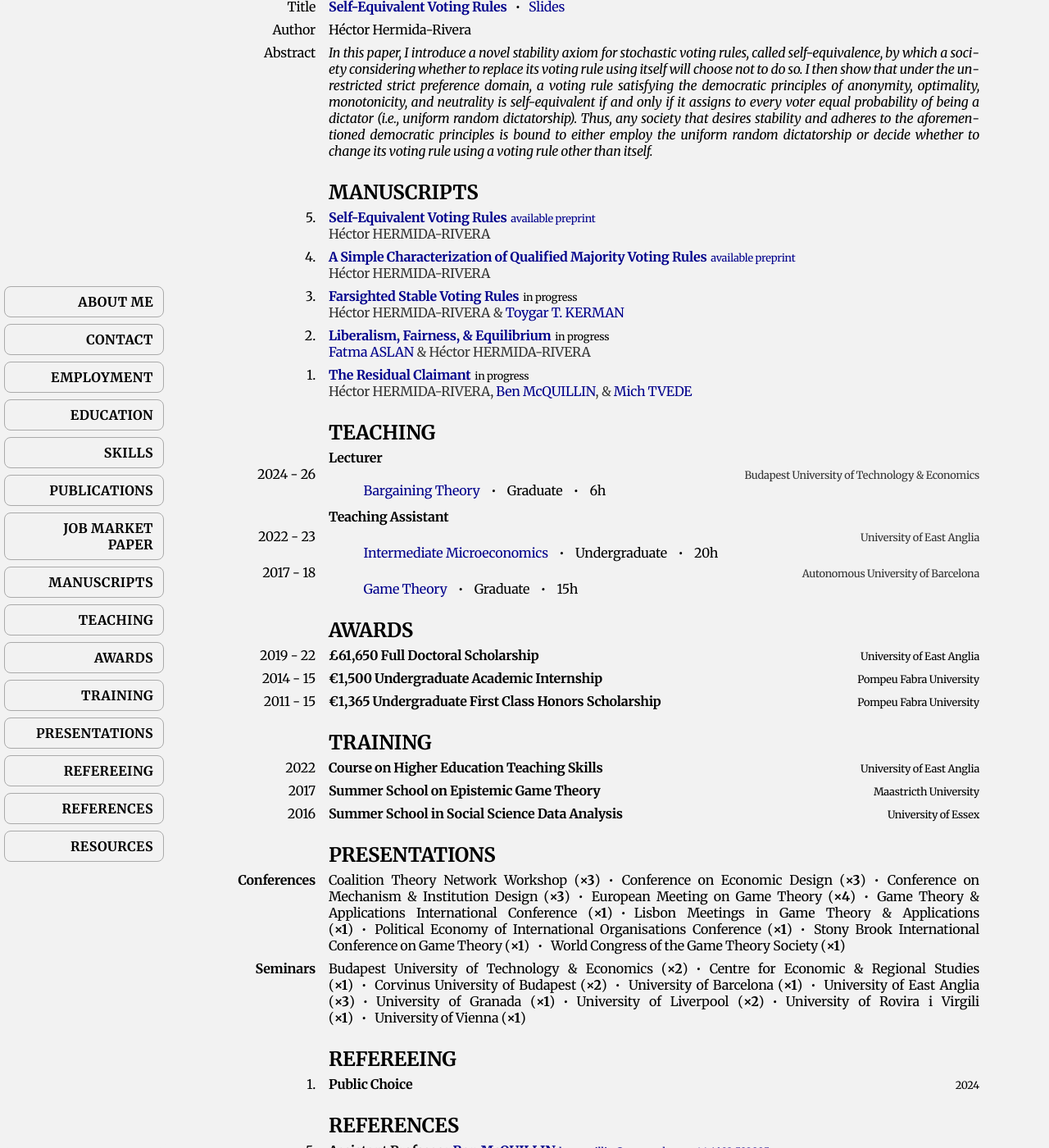
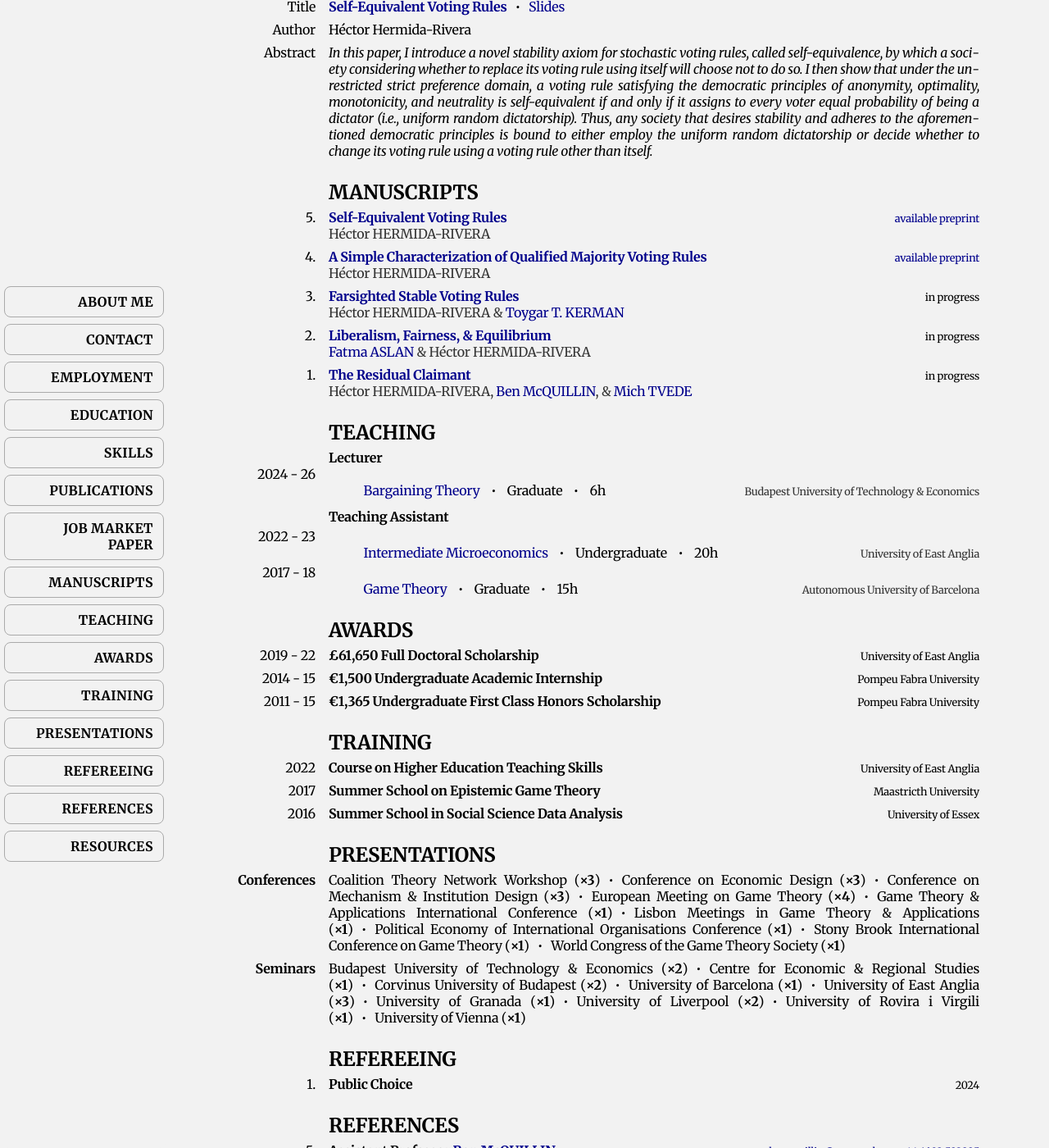
Before and after one commit to HectorHermidaRivera/hectorhermidarivera.github.io, a Jekyll site: the page built from index.md, in a window 1280 px wide and 1400 px high, scrolled down 1184 px. Shown: the whole window at 82% size. Built offline with Jekyll 4.4.1, drawn with Linux system fonts in a browser that asks for light colours; a style sheet for code colours, icons or effects is not loaded.

Commit message:
Update style.css

```diff
--- a/assets/css/style.css
+++ b/assets/css/style.css
@@ -297,20 +297,12 @@ body {
   word-spacing: normal;
 }
 
-.two-column-2rows .value .top-row,
-.two-column-3rows .value .top-row {
-  display: flex;
-  justify-content: flex-start; /* instead of space-between if needed */
-  align-items: baseline;
-  gap: 0.3em; /* preserves space between spans instead of relying on text spaces */
-}
-
 .two-column-2rows .value .top-row .collapsible-link,
 .two-column-3rows .value .top-row .collapsible-link {
-  color: #00008B;
+  color: #00008B; /* keep your blue */
   cursor: pointer;
   text-decoration: none;
-  display: inline; /* keep inline so spaces remain */
+  display: inline-block; /* THIS fixes the hover underline */
 }
 
 .two-column-2rows .value .top-row .collapsible-link:hover,
```
